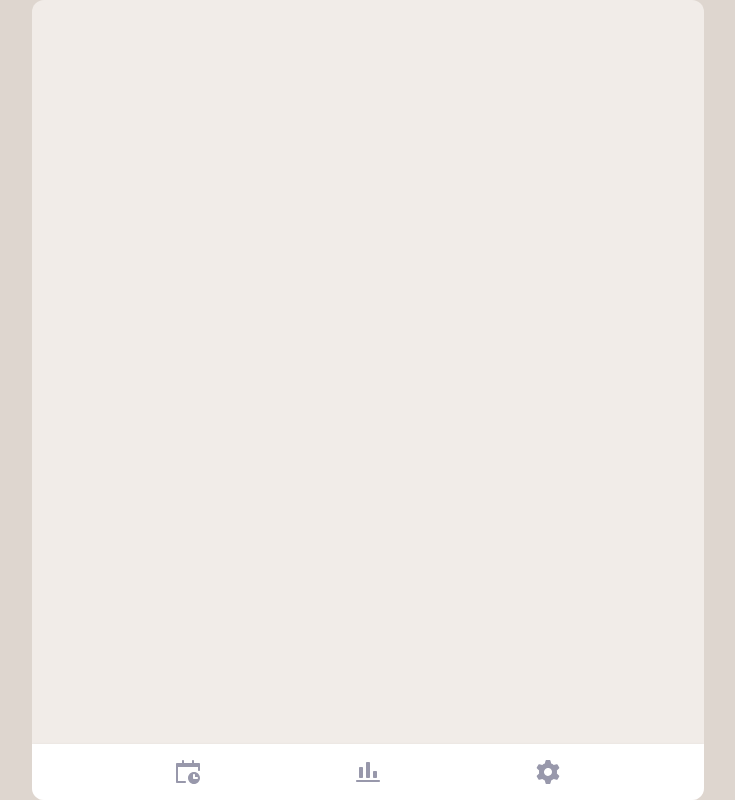
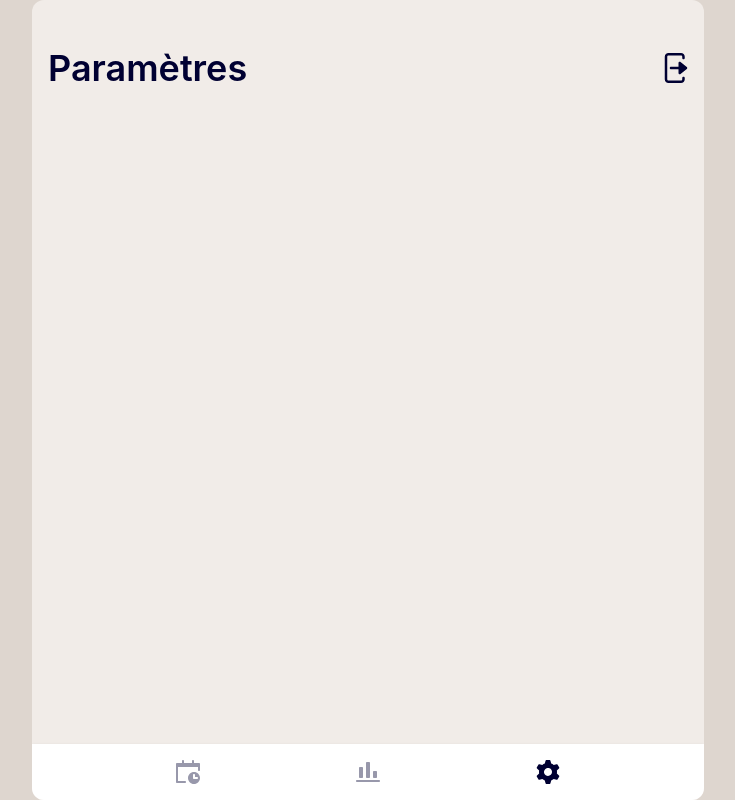
Before and after one commit to antistatique/windmill, a Next.js app: page /parameters in a window 1280 px wide. Before the commit this address had no page. Shown: the whole page, without its empty margins (272-1007 px from the left). Built offline with nearby package versions, Linux system fonts and the light colour scheme.

Commit message:
Update header

```diff
--- a/components/Nav.tsx
+++ b/components/Nav.tsx
@@ -19,8 +19,8 @@ const routes = [
     icon: <DashboardIcon />,
   },
   {
-    name: 'Settings',
-    path: '/page2',
+    name: 'Parameters',
+    path: '/parameters',
     aria: 'Paramètres',
     icon: <SettingsIcon />,
   },
--- /dev/null
+++ b/components/icons/logout.tsx
@@ -0,0 +1,20 @@
+const logout = () => (
+  <svg
+    width="24"
+    height="24"
+    viewBox="0 0 24 24"
+    fill="none"
+    xmlns="http://www.w3.org/2000/svg"
+  >
+    <path
+      d="M15.625 7.21901C15.4779 7.10124 15.3005 7.02743 15.1133 7.00607C14.9261 6.98472 14.7367 7.0167 14.5668 7.09833C14.397 7.17995 14.2537 7.3079 14.1534 7.46743C14.0531 7.62696 13.9999 7.81158 14 8.00001V11H8C7.73478 11 7.48043 11.1054 7.29289 11.2929C7.10536 11.4804 7 11.7348 7 12C7 12.2652 7.10536 12.5196 7.29289 12.7071C7.48043 12.8947 7.73478 13 8 13H14V16C13.9999 16.1884 14.0531 16.3731 14.1534 16.5326C14.2537 16.6921 14.397 16.8201 14.5668 16.9017C14.7367 16.9833 14.9261 17.0153 15.1133 16.9939C15.3005 16.9726 15.4779 16.8988 15.625 16.781L20.625 12.781C20.7422 12.6873 20.8367 12.5685 20.9017 12.4333C20.9667 12.2981 21.0005 12.15 21.0005 12C21.0005 11.85 20.9667 11.7019 20.9017 11.5667C20.8367 11.4315 20.7422 11.3127 20.625 11.219L15.625 7.21901Z"
+      fill="currentColor"
+    />
+    <path
+      d="M18 19C17.7348 19 17.4804 19.1054 17.2929 19.2929C17.1054 19.4804 17 19.7348 17 20V21C17 21.2652 16.8946 21.5196 16.7071 21.7071C16.5196 21.8946 16.2652 22 16 22H6C5.73478 22 5.48043 21.8946 5.29289 21.7071C5.10536 21.5196 5 21.2652 5 21V3C5 2.73478 5.10536 2.48043 5.29289 2.29289C5.48043 2.10536 5.73478 2 6 2H16C16.2652 2 16.5196 2.10536 16.7071 2.29289C16.8946 2.48043 17 2.73478 17 3V4C17 4.26522 17.1054 4.51957 17.2929 4.70711C17.4804 4.89464 17.7348 5 18 5C18.2652 5 18.5196 4.89464 18.7071 4.70711C18.8946 4.51957 19 4.26522 19 4V3C19 2.20435 18.6839 1.44129 18.1213 0.87868C17.5587 0.31607 16.7956 0 16 0L6 0C5.20435 0 4.44129 0.31607 3.87868 0.87868C3.31607 1.44129 3 2.20435 3 3V21C3 21.7956 3.31607 22.5587 3.87868 23.1213C4.44129 23.6839 5.20435 24 6 24H16C16.7956 24 17.5587 23.6839 18.1213 23.1213C18.6839 22.5587 19 21.7956 19 21V20C19 19.7348 18.8946 19.4804 18.7071 19.2929C18.5196 19.1054 18.2652 19 18 19Z"
+      fill="currentColor"
+    />
+  </svg>
+);
+
+export default logout;
--- a/pages/page2.tsx
+++ /dev/null
@@ -1,25 +0,0 @@
-import React from 'react';
-import Head from 'next/head';
-import { signOut } from 'next-auth/react';
-
-const Page2 = () => (
-  <>
-    <Head>
-      <title>Windmill - Page 2</title>
-      <meta name="description" content="Not implemented yet" />
-    </Head>
-
-    <main className="space-y-4 p-4">
-      <h1 className="text-xl">Not implemented yet 2</h1>
-      <button
-        type="button"
-        onClick={() => signOut()}
-        className="w-full rounded-lg bg-pink px-3 py-2 text-lg font-semibold text-white"
-      >
-        sign out
-      </button>
-    </main>
-  </>
-);
-
-export default Page2;
--- /dev/null
+++ b/pages/parameters.tsx
@@ -0,0 +1,29 @@
+import React from 'react';
+import Head from 'next/head';
+import { signOut } from 'next-auth/react';
+
+import LogoutIcon from '@/components/icons/logout';
+
+const Parameters = () => (
+  <>
+    <Head>
+      <title>Windmill - Parameters</title>
+      <meta name="description" content="Paramètres de l'application" />
+    </Head>
+
+    <main className="space-y-4 p-4">
+      <div className="mt-8 flex items-center">
+        <h1 className="grow text-4xl font-semibold">Paramètres</h1>
+        <button
+          type="button"
+          onClick={() => signOut()}
+          className="scale-125 hover:text-pink"
+        >
+          <LogoutIcon />
+        </button>
+      </div>
+    </main>
+  </>
+);
+
+export default Parameters;
```
